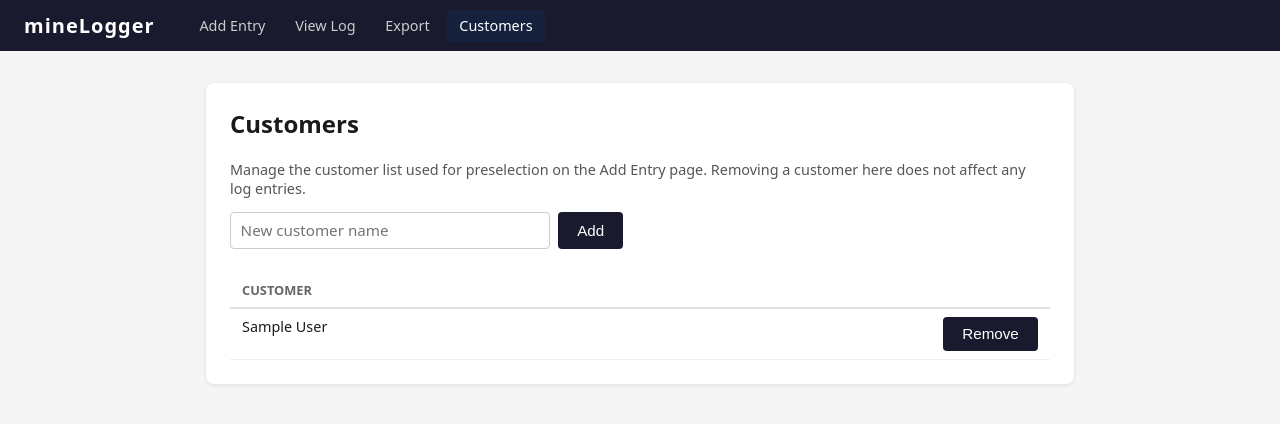
After one commit to JaFRyd/mineLogger, a Flask app: page /customers in a window 1280 px wide. The commit adds this page. Shown: the top 424 px of the page. Run offline with Flask 3, Linux system fonts and the light colour scheme; tables that the repository leaves empty hold one stand-in row (values such as "Sample post").

Commit message:
Add Customers tab for managing Add Entry preselection
Introduce a separate customers table so users can explicitly control
which names appear in the autocomplete on the Add Entry page. Removing
a customer only affects the preselection list — log entries are untouched.
Log and Export filters continue to show all customers from entries.

Co-Authored-By: Claude Sonnet 4.6 <noreply@anthropic.com>

```diff
--- a/minelogger/db.py
+++ b/minelogger/db.py
@@ -23,6 +23,13 @@ def init_db():
                 hours       REAL    NOT NULL,
                 description TEXT    NOT NULL,
                 created_at  TEXT    NOT NULL
+            )
+        """)
+        conn.execute("""
+            CREATE TABLE IF NOT EXISTS customers (
+                id         INTEGER PRIMARY KEY AUTOINCREMENT,
+                name       TEXT    NOT NULL UNIQUE,
+                created_at TEXT    NOT NULL
             )
         """)
 
@@ -64,3 +71,25 @@ def get_customers():
 def delete_entry(entry_id):
     with _connect() as conn:
         conn.execute("DELETE FROM entries WHERE id = ?", (entry_id,))
+
+
+def get_managed_customers():
+    with _connect() as conn:
+        rows = conn.execute(
+            "SELECT name FROM customers ORDER BY name ASC"
+        ).fetchall()
+        return [row["name"] for row in rows]
+
+
+def add_customer(name):
+    created_at = datetime.now().isoformat(timespec="seconds")
+    with _connect() as conn:
+        conn.execute(
+            "INSERT OR IGNORE INTO customers (name, created_at) VALUES (?, ?)",
+            (name, created_at),
+        )
+
+
+def remove_customer(name):
+    with _connect() as conn:
+        conn.execute("DELETE FROM customers WHERE name = ?", (name,))
--- a/minelogger/server.py
+++ b/minelogger/server.py
@@ -47,7 +47,7 @@ def create_app():
                 flash("Entry added.", "success")
                 return redirect(url_for("add_entry"))
 
-        customers = db.get_customers()
+        customers = db.get_managed_customers()
         today = date.today().isoformat()
         return render_template("add.html", customers=customers, today=today, active="add")
 
@@ -90,6 +90,25 @@ def create_app():
 
         return render_template("export.html", customers=customers, active="export")
 
+    @app.route("/customers", methods=["GET", "POST"])
+    def manage_customers():
+        if request.method == "POST":
+            name = request.form.get("name", "").strip()
+            if name:
+                db.add_customer(name)
+                flash(f'Customer "{name}" added.', "success")
+            else:
+                flash("Customer name cannot be empty.", "error")
+            return redirect(url_for("manage_customers"))
+        customers = db.get_managed_customers()
+        return render_template("customers.html", customers=customers, active="customers")
+
+    @app.route("/customers/<path:name>/delete", methods=["POST"])
+    def delete_customer(name):
+        db.remove_customer(name)
+        flash(f'Customer "{name}" removed from preselection.', "success")
+        return redirect(url_for("manage_customers"))
+
     @app.route("/entry/<int:entry_id>/delete", methods=["POST"])
     def delete_entry(entry_id):
         db.delete_entry(entry_id)
--- a/minelogger/templates/base.html
+++ b/minelogger/templates/base.html
@@ -106,6 +106,7 @@
     <a href="/add" {% if active == 'add' %}class="active"{% endif %}>Add Entry</a>
     <a href="/log"  {% if active == 'log' %}class="active"{% endif %}>View Log</a>
     <a href="/export" {% if active == 'export' %}class="active"{% endif %}>Export</a>
+    <a href="/customers" {% if active == 'customers' %}class="active"{% endif %}>Customers</a>
   </nav>
 </header>
 <main>
--- /dev/null
+++ b/minelogger/templates/customers.html
@@ -0,0 +1,42 @@
+{% extends "base.html" %}
+{% block content %}
+<div class="card">
+  <h2 style="margin-top:0">Customers</h2>
+  <p style="margin-top:0;color:#555;font-size:0.9rem">
+    Manage the customer list used for preselection on the Add Entry page.
+    Removing a customer here does not affect any log entries.
+  </p>
+
+  <form method="post" action="/customers" style="display:flex;gap:0.5rem;margin-bottom:1.5rem">
+    <input type="text" name="name" placeholder="New customer name" required
+           style="max-width:320px">
+    <button type="submit">Add</button>
+  </form>
+
+  {% if customers %}
+    <table>
+      <thead>
+        <tr>
+          <th>Customer</th>
+          <th style="width:6rem"></th>
+        </tr>
+      </thead>
+      <tbody>
+        {% for c in customers %}
+        <tr>
+          <td>{{ c }}</td>
+          <td>
+            <form method="post" action="/customers/{{ c | urlencode }}/delete"
+                  onsubmit="return confirm('Remove {{ c }} from preselection?')">
+              <button type="submit" class="btn btn-danger">Remove</button>
+            </form>
+          </td>
+        </tr>
+        {% endfor %}
+      </tbody>
+    </table>
+  {% else %}
+    <p style="color:#888;font-size:0.9rem">No customers yet. Add one above.</p>
+  {% endif %}
+</div>
+{% endblock %}
```
